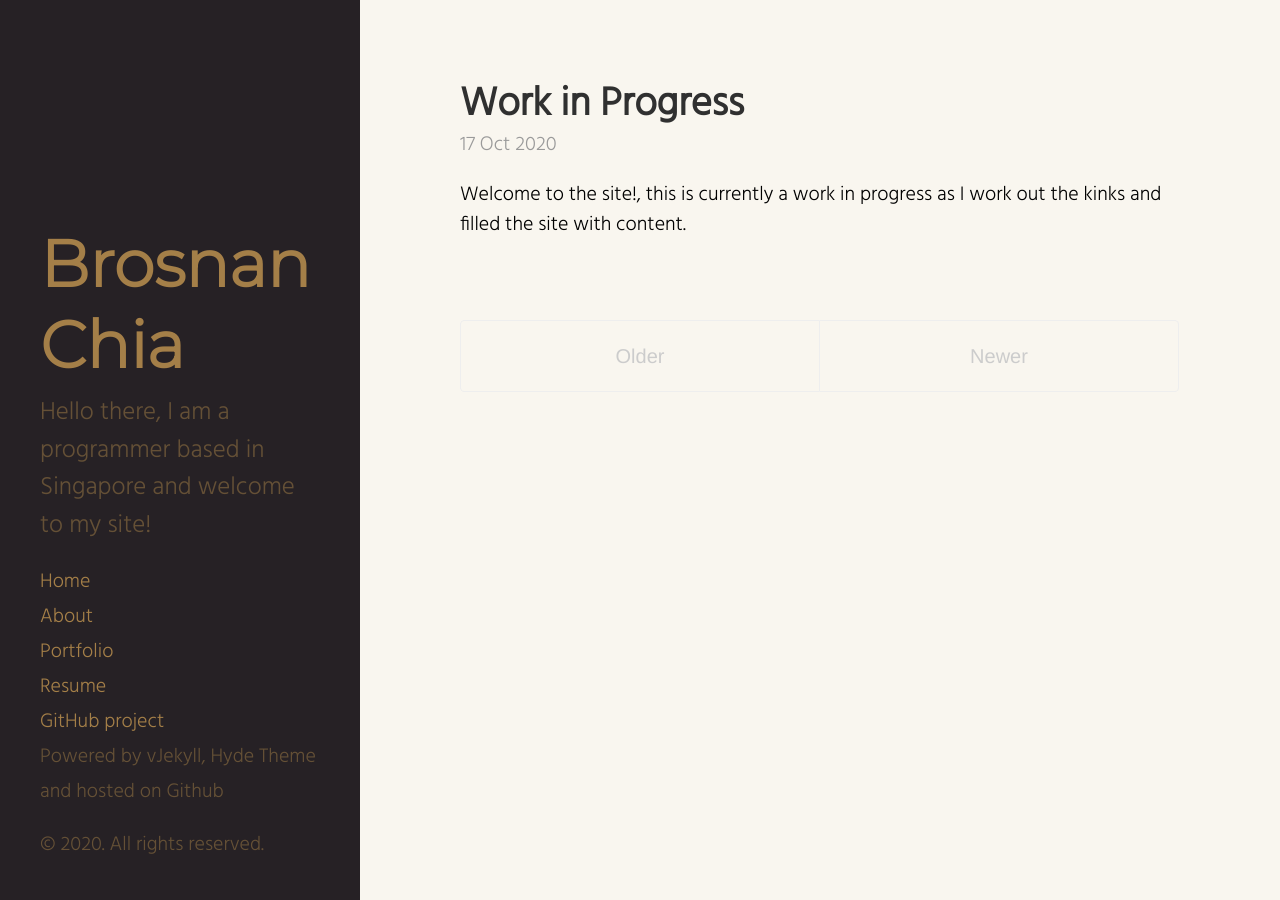
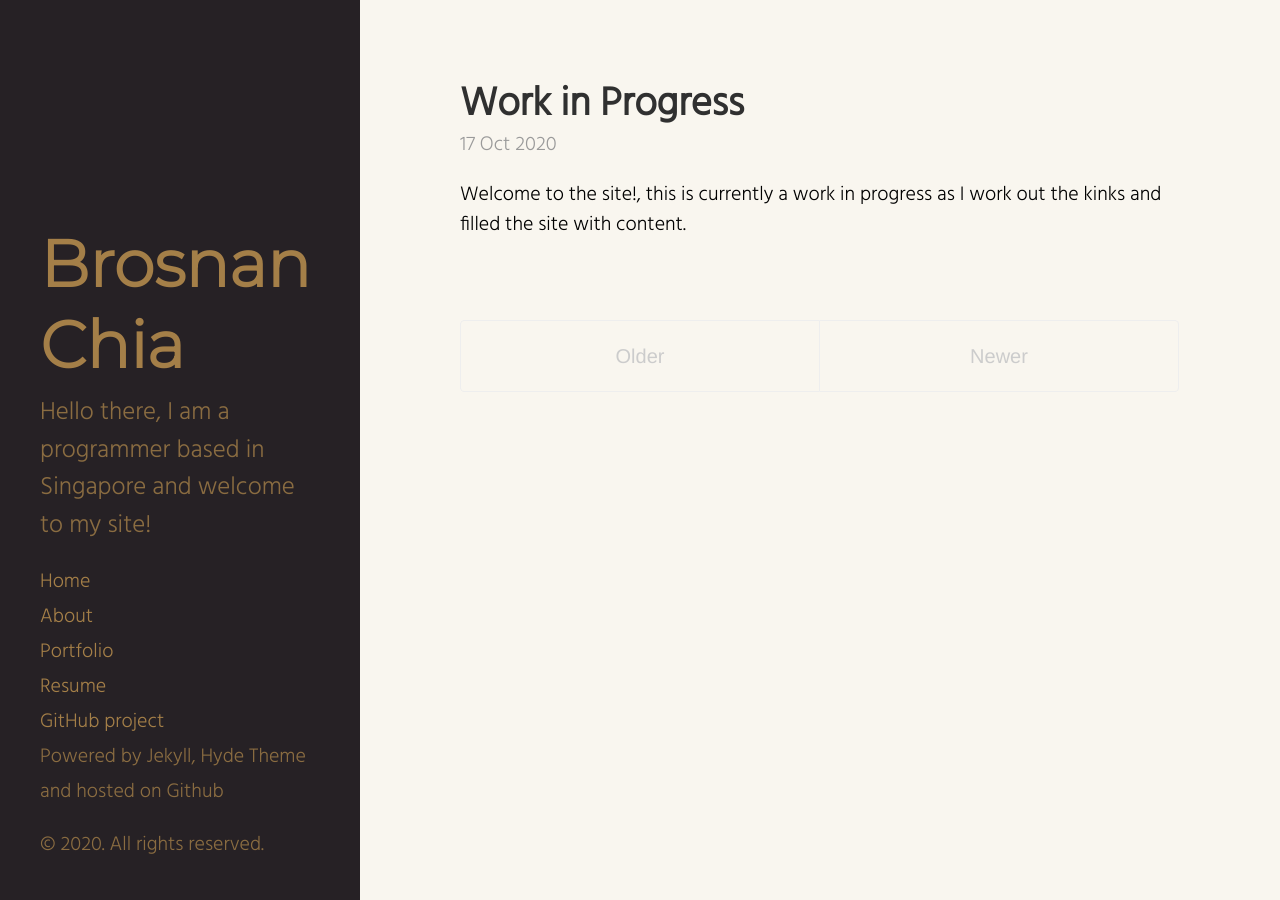
Before and after one commit to broscew/broscew.github.io, a Jekyll site: the page built from index.html, in a window 1280 px wide. Built offline with Jekyll 4.4.1, drawn with Linux system fonts in a browser that asks for light colours; the list of posts is cut into pages by our own code.

Commit message:
further tweaks

```diff
--- a/_includes/sidebar.html
+++ b/_includes/sidebar.html
@@ -27,7 +27,7 @@
       {% endfor %}
 
       <a class="sidebar-nav-item" href="{{ site.github.repo }}">GitHub project</a>
-      <span class="sidebar-nav-item">Powered by v{{ site.version }}</span>
+      <span class="sidebar-nav-item">Powered by {{ site.version }}</span>
     </nav>
 
     <p>&copy; {{ site.time | date: '%Y' }}. All rights reserved.</p>
--- a/public/css/hyde.css
+++ b/public/css/hyde.css
@@ -58,7 +58,7 @@ html {
 .sidebar {
   text-align: left;
   padding: 2rem 1rem;
-  color: rgba(164, 127, 72,.5);
+  color: rgba(164, 127, 72,.8);
   background-color: #262125;
 }
 @media (min-width: 48em) {
```
Also changed, not shown: resume.md (+4 -8 lines).
